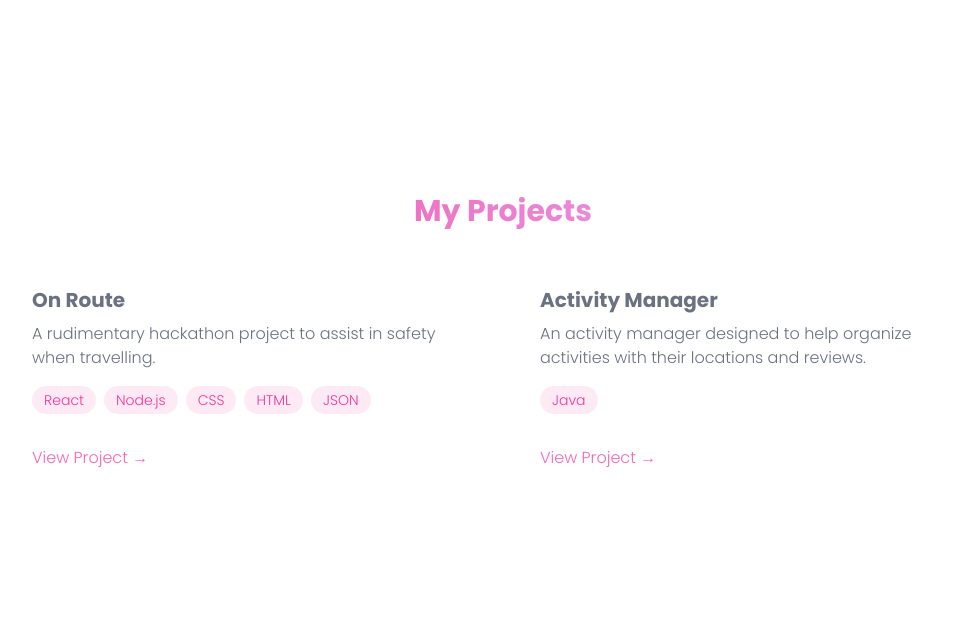
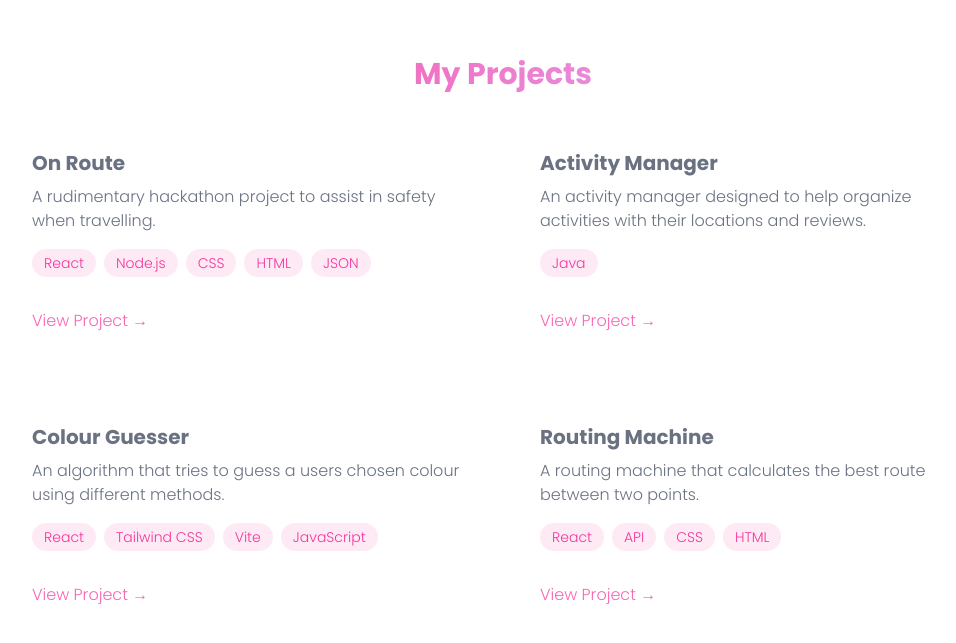
Before and after one commit to e10gb/e10gb_website_ver_1, a React (Vite) app: page / in a window 1280 px wide. Shown: the part 1648-2291 px from the top of the page, without its empty margins (137-1093 px from the left). Built offline with nearby package versions, Linux system fonts and the light colour scheme.

Commit message:
Added more projects

```diff
--- a/index.html
+++ b/index.html
@@ -1,7 +1,7 @@
 <!DOCTYPE html>
 <html lang="en">
   <head>
-    <link rel="stylesheet" href="/assets/index-DJFzKNFD.css">
+    <link rel="stylesheet" href="src/index.css">
     <link
   rel="stylesheet"
   href="https://cdnjs.cloudflare.com/ajax/libs/font-awesome/6.5.0/css/all.min.css"
--- a/server.js
+++ b/server.js
@@ -8,17 +8,10 @@ const port = 80;
 const __filename = fileURLToPath(import.meta.url);
 const __dirname = path.dirname(__filename);
 
-// Serve static files from the dist directory
 app.use(express.static(path.join(__dirname, 'dist')));
 
-// Only serve index.html for routes that do NOT contain a dot (.)
 app.get('*', (req, res) => {
-  if (req.path.includes('.')) {
-    // If the request is for a file, let express.static handle it
-    res.status(404).end();
-  } else {
-    res.sendFile(path.join(__dirname, 'dist/index.html'));
-  }
+  res.sendFile(path.join(__dirname, 'dist/index.html'));
 });
 
 app.listen(port, () => {
--- a/src/components/sections/About.jsx
+++ b/src/components/sections/About.jsx
@@ -23,7 +23,7 @@ export const About = () => {
 
           <div className="rounded-xl p-8 border-white/10 border hover:-translate-y-1 transition-all">
             <p className="text-gray-500 mb-6 text-center">
-              I'm a passtionate developer with experience in team envinronments and a strong interest in software engineering.
+              I'm a passionate developer with experience in team envinronments and a strong interest in software engineering.
               I'm ready to take on new challenges and learn new technologies.
 
             </p>
--- a/src/components/sections/Projects.jsx
+++ b/src/components/sections/Projects.jsx
@@ -12,24 +12,24 @@ export const Projects = () => {
             My Projects
           </h2>
           <div className="grid grid-cols-1 md:grid-cols-2 gap-6">
+            {/* Project 1 */}
             <div className="p-6 rounded-xl border border-white/10 hover:-translate-y-1 hover:border-pink-500/30 hover:shadow-[0_2px_8px_rgba(59,130,246,0.2)] transition">
               <h3 className="text-xl font-bold mb-2">On Route</h3>
               <p className="text-gray-500 mb-4">
-                A rudimentary hackathon project to assist in safety when travelling.
+                A rudimentary hackathon project to assist in safety when
+                travelling.
               </p>
               <div className="flex flex-wrap gap-2 mb-4">
                 {["React", "Node.js", "CSS", "HTML", "JSON"].map((tech, key) => (
                   <span
                     key={key}
                     className="bg-pink-500/10 text-pink-500 py-1 px-3 rounded-full text-sm hover:bg-pink-500/20
-                                    hover:shadow-[0_2px_8px_rgba(59,130,246,0.1)] transition-all
-                    "
+            hover:shadow-[0_2px_8px_rgba(59,130,246,0.1)] transition-all"
                   >
                     {tech}
                   </span>
                 ))}
               </div>
-
               <div className="flex justify-between items-center">
                 <a
                   href="https://github.com/devs-sesa-hackathon-2025/template-repo-2.git"
@@ -40,6 +40,7 @@ export const Projects = () => {
               </div>
             </div>
 
+            {/* Project 2 */}
             <div
               className="
       glass p-6 rounded-xl border border-white/10
@@ -50,7 +51,8 @@ export const Projects = () => {
             >
               <h3 className="text-xl font-bold mb-2">Activity Manager</h3>
               <p className="text-gray-500 mb-4">
-                An activity manager designed to help organize activities with their locations and reviews.
+                An activity manager designed to help organize activities with
+                their locations and reviews.
               </p>
               <div className="flex flex-wrap gap-2 mb-4">
                 {["Java"].map((tech, key) => (
@@ -77,6 +79,62 @@ export const Projects = () => {
                 </a>
               </div>
             </div>
+
+            {/* Project 3 */}
+            <div className="p-6 rounded-xl border border-white/10 hover:-translate-y-1 hover:border-pink-500/30 hover:shadow-[0_2px_8px_rgba(59,130,246,0.2)] transition">
+              <h3 className="text-xl font-bold mb-2">Colour Guesser</h3>
+              <p className="text-gray-500 mb-4">
+                An algorithm that tries to guess a users chosen colour using different methods.
+              </p>
+              <div className="flex flex-wrap gap-2 mb-4">
+                {["React", "Tailwind CSS", "Vite", "JavaScript"].map(
+                  (tech, key) => (
+                    <span
+                      key={key}
+                      className="bg-pink-500/10 text-pink-500 py-1 px-3 rounded-full text-sm hover:bg-pink-500/20
+            hover:shadow-[0_2px_8px_rgba(59,130,246,0.1)] transition-all"
+                    >
+                      {tech}
+                    </span>
+                  )
+                )}
+              </div>
+              <div className="flex justify-between items-center">
+                <a
+                  href="https://github.com/SOFTENG281-2025/assignment-2-e10gb.git"
+                  className="text-pink-400 hover:text-pink-300 transition-colors my-4"
+                >
+                  View Project →
+                </a>
+              </div>
+            </div>
+
+            {/* Project 4 */}
+            <div className="p-6 rounded-xl border border-white/10 hover:-translate-y-1 hover:border-pink-500/30 hover:shadow-[0_2px_8px_rgba(59,130,246,0.2)] transition">
+              <h3 className="text-xl font-bold mb-2">Routing Machine</h3>
+              <p className="text-gray-500 mb-4">
+                A routing machine that calculates the best route between two points.
+              </p>
+              <div className="flex flex-wrap gap-2 mb-4">
+                {["React", "API", "CSS", "HTML"].map((tech, key) => (
+                  <span
+                    key={key}
+                    className="bg-pink-500/10 text-pink-500 py-1 px-3 rounded-full text-sm hover:bg-pink-500/20
+            hover:shadow-[0_2px_8px_rgba(59,130,246,0.1)] transition-all"
+                  >
+                    {tech}
+                  </span>
+                ))}
+              </div>
+              <div className="flex justify-between items-center">
+                <a
+                  href="https://github.com/SOFTENG281-2025/assignment-3-e10gb.git"
+                  className="text-pink-400 hover:text-pink-300 transition-colors my-4"
+                >
+                  View Project →
+                </a>
+              </div>
+            </div>
           </div>
         </div>
       </RevealOnScroll>
```
Also changed, not shown: package.json (+10 -5 lines), 1 other file (tests, documents, lock files or other folders). Lines whose indentation alone changed are shown as unchanged.
